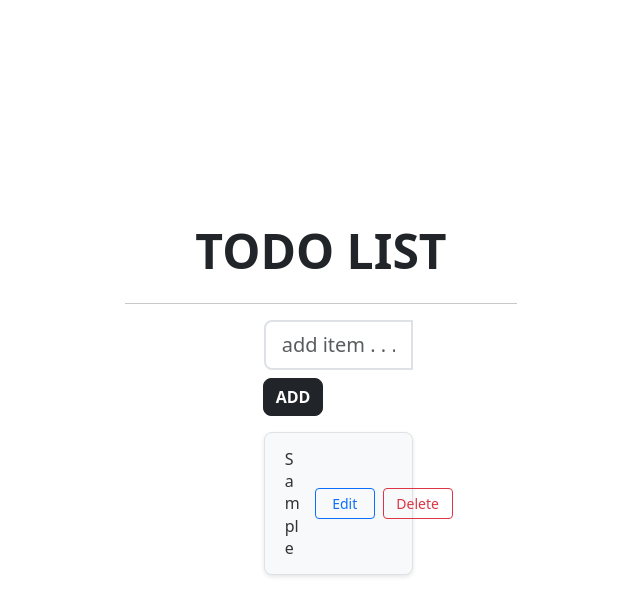
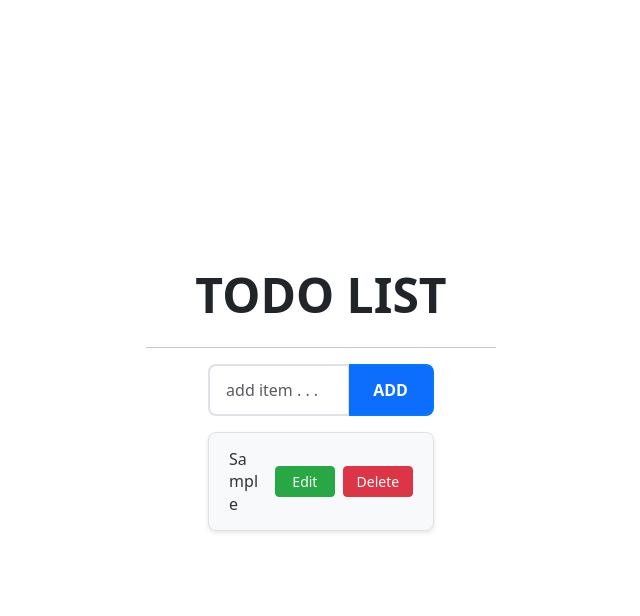
Before and after one commit to Naveenkumarkohli/todoo-react, a React (Vite) app: page / in a window 1280 px wide. Both pictures are taken after typing "Sample" into the empty fields and a click on the button "ADD". Shown: the top 616 px of the page, without its empty margins (319-959 px from the left). Built offline with nearby package versions, Linux system fonts and the light colour scheme.

Commit message:
Widen input/todo areas, reposition ADD button, and update edit/delete button colors

```diff
--- a/src/App.jsx
+++ b/src/App.jsx
@@ -94,8 +94,11 @@ class App extends Component {
 
                 <hr />
                 <Row>
-                    <Col md={{ span: 5, offset: 4 }}>
-                        <InputGroup className="mb-3">
+                    <Col md={{ span: 8, offset: 2 }}>
+                        <InputGroup className="mb-3" style={{
+                            display: "flex",
+                            alignItems: "stretch"
+                        }}>
                             <FormControl
                                 placeholder="add item . . . "
                                 size="lg"
@@ -105,21 +108,33 @@ class App extends Component {
                                 }
                                 aria-label="add something"
                                 aria-describedby="basic-addon2"
+                                style={{
+                                    borderRadius: "8px 0 0 8px",
+                                    border: "2px solid #dee2e6",
+                                    fontSize: "16px",
+                                    padding: "12px 16px"
+                                }}
                             />
-                            <InputGroup>
-                                <Button
-                                    variant="dark"
-                                    className="mt-2"
-                                    onClick={() => this.addItem()}
-                                >
-                                    ADD
-                                </Button>
-                            </InputGroup>
+                            <Button
+                                variant="primary"
+                                onClick={() => this.addItem()}
+                                style={{
+                                    borderRadius: "0 8px 8px 0",
+                                    border: "2px solid #007bff",
+                                    borderLeft: "none",
+                                    fontSize: "16px",
+                                    fontWeight: "600",
+                                    padding: "12px 24px",
+                                    minWidth: "80px"
+                                }}
+                            >
+                                ADD
+                            </Button>
                         </InputGroup>
                     </Col>
                 </Row>
                 <Row>
-                    <Col md={{ span: 5, offset: 4 }}>
+                    <Col md={{ span: 8, offset: 2 }}>
                         <ListGroup>
                             {/* map over and print items */}
                             {this.state.list.map((item, index) => {
@@ -157,24 +172,30 @@ class App extends Component {
                                         }}>
                                             <Button
                                                 size="sm"
-                                                variant="outline-primary"
+                                                variant="success"
                                                 onClick={() => this.editItem(index)}
                                                 style={{
                                                     minWidth: "60px",
                                                     fontSize: "14px",
-                                                    fontWeight: "500"
+                                                    fontWeight: "500",
+                                                    backgroundColor: "#28a745",
+                                                    borderColor: "#28a745",
+                                                    color: "white"
                                                 }}
                                             >
                                                 Edit
                                             </Button>
                                             <Button
                                                 size="sm"
-                                                variant="outline-danger"
+                                                variant="danger"
                                                 onClick={() => this.deleteItem(item.id)}
                                                 style={{
                                                     minWidth: "70px",
                                                     fontSize: "14px",
-                                                    fontWeight: "500"
+                                                    fontWeight: "500",
+                                                    backgroundColor: "#dc3545",
+                                                    borderColor: "#dc3545",
+                                                    color: "white"
                                                 }}
                                             >
                                                 Delete
```
Also changed, not shown: 5 other files (tests, documents, lock files or other folders).
